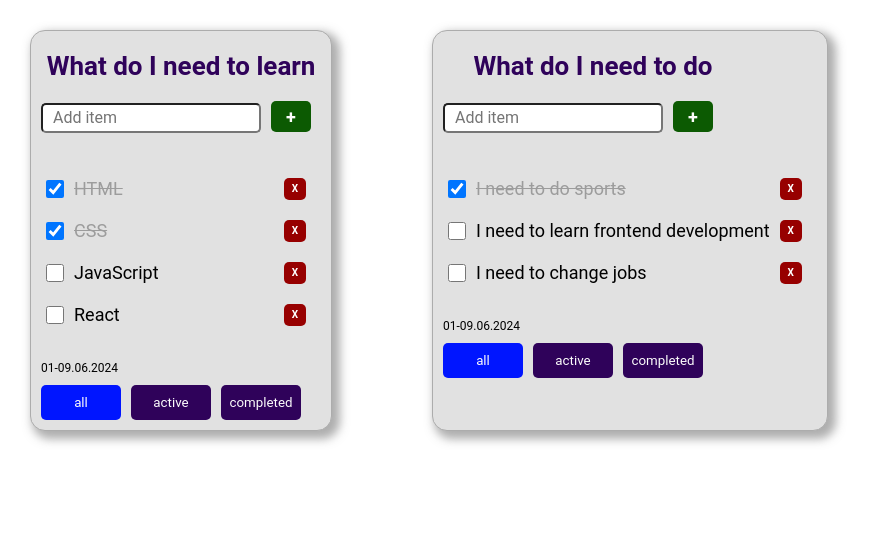
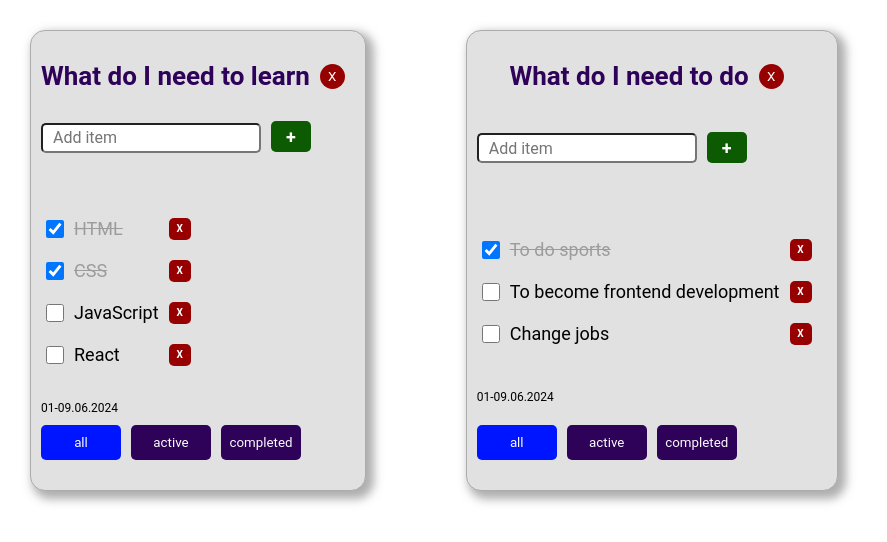
Before and after one commit to VictorREDrudko/to-do-list, a React (Create React App) app: page / in a window 1280 px wide. Shown: the top 542 px of the page, without its empty margins (0-887 px from the left). Built offline with nearby package versions, Linux system fonts and the light colour scheme.

Commit message:
feat: add DeleteTodolist

```diff
--- a/src/App.tsx
+++ b/src/App.tsx
@@ -43,9 +43,9 @@ function App() {
                     {idTask: v1(), titleTask: "React", isDone: false},
                   ],
     [idTodolist2]: [
-                    {idTask: v1(), titleTask: "I need to do sports", isDone: true},
-                    {idTask: v1(), titleTask: "I need to learn frontend development", isDone: false},
-                    {idTask: v1(), titleTask: "I need to change jobs", isDone: false},
+                    {idTask: v1(), titleTask: "To do sports", isDone: true},
+                    {idTask: v1(), titleTask: "To become frontend development", isDone: false},
+                    {idTask: v1(), titleTask: "Change jobs", isDone: false},
                   ],
   })
 
@@ -85,18 +85,26 @@ function App() {
     setTodolists(todolists.map(todolist => todolist.idTodolist === idTodolist ? {...todolist, filter: filter} : todolist))
   }
 
+  // Удаление Todolist
+  const deleteTodolist = (idTodolist: string) => {
+    setTodolists(todolists.filter(todolist => todolist.idTodolist !== idTodolist))
+  }
+
   // Отрисовка Todolists
   const mappedTodolist = todolists.map(todolist => {
     return(
-        <Todolist title={todolist.titleTodolist}
+      <Todolist key={todolist.idTodolist}
+              title={todolist.titleTodolist}
               idTodolist={todolist.idTodolist}
               tasks={tasks[todolist.idTodolist]}
               data={"01-09.06.2024"}
               deleteTask={deleteTask}
               addTask={addTask}
-                changeStatusTask={changeStatusTask}/>
+              changeStatusTask={changeStatusTask}
+              deleteTodolist={deleteTodolist}/>
     )
   })
+
 
 
 
--- a/src/components/Todolist.tsx
+++ b/src/components/Todolist.tsx
@@ -21,13 +21,14 @@ type TodolistType = {
   deleteTask: (taskId: string, idTodolist: string)=>void
   addTask: (titleInput: string, idTodolist: string)=>void
   changeStatusTask: (id: string, checked: boolean, idTodolist: string)=>void
+  deleteTodolist: (idTodolist: string)=>void
 }
 
 // Типизация фильтрации
 export type filteringOption = "all" | "active" | "completed"
 
 
-export const Todolist = ({title, tasks, data, idTodolist, deleteTask, addTask, changeStatusTask}: TodolistType) => {
+export const Todolist = ({title, tasks, data, idTodolist, deleteTask, addTask, deleteTodolist, changeStatusTask}: TodolistType) => {
   // *********************ЛОГИКА***************************
   // ЛОКАЛЬНЫЙ useState
   const [filter, setFilter] = useState<filteringOption>("all");
@@ -75,11 +76,19 @@ export const Todolist = ({title, tasks, data, idTodolist, deleteTask, addTask, c
     setTextInput('');
   }
 
+  // Удаление todolist по клику
+  const deleteTodolistHandler = () => {
+    deleteTodolist(idTodolist)
+  }
+
 
   // **********************Верстка (разметка)********************************
    return (
     <TodolistStyle>
-      <TitleStyle>{title}</TitleStyle>
+      <TitleWrapper>
+        <TitleStyle>{title}</TitleStyle>
+        <Button titleBtn={"X"} callbackBtn={deleteTodolistHandler}/>
+      </TitleWrapper>
       <InputWrapperStyle>
         <Input textInput={textInput} setTextInput={setTextInput} addTaskHandler={addTaskHandler}/>
         <Button titleBtn={"+"} callbackBtn={addTaskHandler}/>
@@ -91,9 +100,11 @@ export const Todolist = ({title, tasks, data, idTodolist, deleteTask, addTask, c
       <DataStyle>
         <span>{data}</span>
       </DataStyle>
-      <Button titleBtn={"all"} callbackBtn={()=>changeFilter("all")} filter={filter} />
-      <Button titleBtn={"active"} callbackBtn={()=>changeFilter("active")} filter={filter}/>
-      <Button titleBtn={"completed"} callbackBtn={()=>changeFilter("completed")} filter={filter}/>
+      <ButtonWrapper>
+        <Button titleBtn={"all"} callbackBtn={()=>changeFilter("all")} filter={filter} />
+        <Button titleBtn={"active"} callbackBtn={()=>changeFilter("active")} filter={filter}/>
+        <Button titleBtn={"completed"} callbackBtn={()=>changeFilter("completed")} filter={filter}/>
+      </ButtonWrapper>
     </TodolistStyle>
   )
 }
@@ -105,6 +116,34 @@ const TodolistStyle = styled.div`
   padding: 10px;
   border: 1px solid rgb(172, 172, 172);
   box-shadow: 5px 5px 10px 3px rgba(93, 93, 93, 0.5);
+  display: flex;
+  flex-direction: column;
+  align-items: flex-start;
+  justify-content: space-between;
+`
+
+const TitleWrapper = styled.div`
+  display: flex;
+  align-items: center;
+  justify-content: center;
+  margin-top: 20px;
+  margin-bottom: 30px;
+  width: 100%;
+
+    & button {
+    width: 25px;
+    background-color: #970000;
+    color: #ffffff;
+    margin-left: 10px;
+    padding: 5px;
+    border-radius: 50%;
+
+    &:hover {
+      background-color: #ea6363;
+    }
+  }
+
+
 `
 
 const InputWrapperStyle = styled.div`
@@ -133,7 +172,6 @@ const TitleStyle = styled.h2`
   font-weight: 600;
   text-align: center;
   font-family: 'Roboto';
-  margin: 10px 0 20px;
   color: #2f025a;
 `
 
@@ -192,3 +230,8 @@ const DataStyle = styled.div`
   margin-bottom: 10px;
   font-size: 12px;
 `
+
+const ButtonWrapper = styled.div`
+  display: flex;
+  margin-bottom: 20px;
+`
```
Lines whose indentation alone changed are shown as unchanged.
